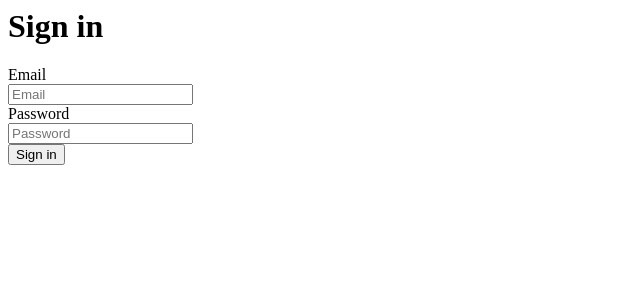
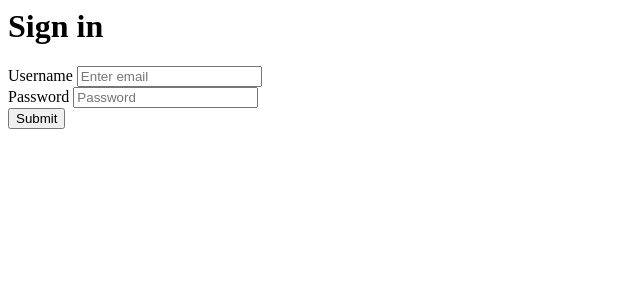
Before and after one commit to wargodz009/vmv2, a PHP site: page /signin.php in a window 1280 px wide. Shown: the top 300 px of the page, without its empty margins (0-640 px from the left). Run offline with PHP 8.4, Linux system fonts and the light colour scheme.

Commit message:
update signin and notification page to use new boostrap markup

```diff
--- a/application/modules/site/views/signin.php
+++ b/application/modules/site/views/signin.php
@@ -1,35 +1,19 @@
 
 
 	<div class="row">
-		<div class="span6 offset3">
+		<div class="col-md-6 container-fluid col-md-offset-3">
 			<h1>Sign in</h1>
-
-			<?php if(@$error): ?>
-			<div class="alert">
-				<button type="button" class="close" data-dismiss="alert">x</button>
-				<?php echo $error; ?>
-			</div>
-			<?php endif; ?>
-
 			<div class="well">
-				<form class="form-horizontal" method="post" action="">
-					<div class="control-group">
-						<label class="control-label" for="inputEmail">Email</label>
-						<div class="controls">
-							<input class=":required :email" type="text" id="inputEmail" placeholder="Email" name="user_email" value="">
-						</div>
+				<form role="form" method="post">
+					<div class="form-group">
+						<label for="inputEmail">Username</label>
+						<input type="email" class="form-control :required :email" id="inputEmail" name="user_email" placeholder="Enter email">
 					</div>
-					<div class="control-group">
-						<label class="control-label" for="inputPassword">Password</label>
-						<div class="controls">
-							<input class=":required" type="password" id="inputPassword" placeholder="Password" name="password" value="">
-						</div>
+					<div class="form-group">
+						<label for="inputPassword">Password</label>
+						<input type="password" class="form-control :required" id="inputPassword" placeholder="Password" name="password">
 					</div>
-					<div class="control-group">
-						<div class="controls">
-							<button type="submit" class="btn">Sign in</button>
-						</div>
-					</div>
+					<button type="submit" class="btn btn-default">Submit</button>
 				</form>
 			</div>
 		</div>
--- a/application/views/default/includes/notification.php
+++ b/application/views/default/includes/notification.php
@@ -1,5 +1,5 @@
 <?php if($this->session->flashdata('error') != ''): ?>
-<div class="alert">
+<div class="alert alert-warning alert-dismissible" role="alert">
 	<button type="button" class="close" data-dismiss="alert">X</button>
 	<?php echo $this->session->flashdata('error'); ?>
 </div>
```
